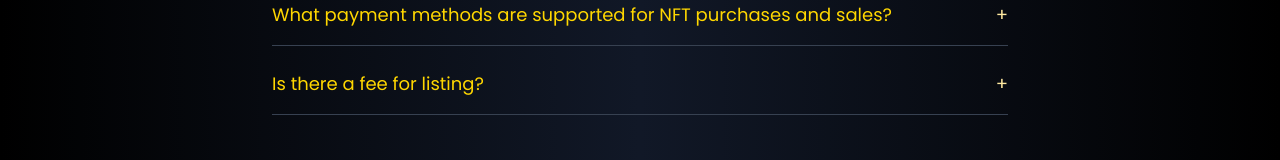
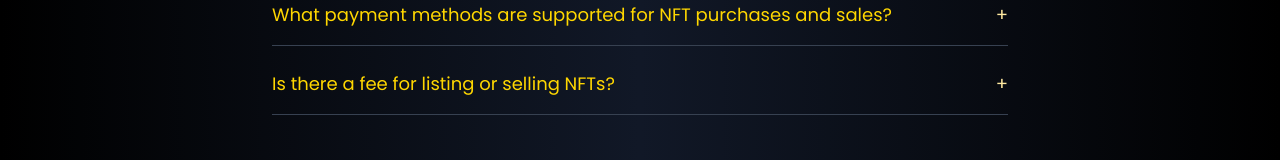
Before and after one commit to Barklegne/invincible-gg-assignmen, a React (Vite) app: page / in a window 1280 px wide. Shown: the part 1806-1966 px from the top of the page. Built offline with nearby package versions, Linux system fonts and the light colour scheme.

Commit message:
feat: faq updated 2.12

```diff
--- a/src/data/faq.js
+++ b/src/data/faq.js
@@ -12,7 +12,7 @@ const faqs = [
 		a: 'We support ETH and other major cryptocurrencies for NFT purchases and sales.',
 	},
 	{
-		q: 'Is there a fee for listing?',
+		q: 'Is there a fee for listing or selling NFTs?',
 		a: 'Starter listings have no fee. Pro and Elite tiers offer premium features for a higher fee and additional benefits.',
 	},
 ]
```
